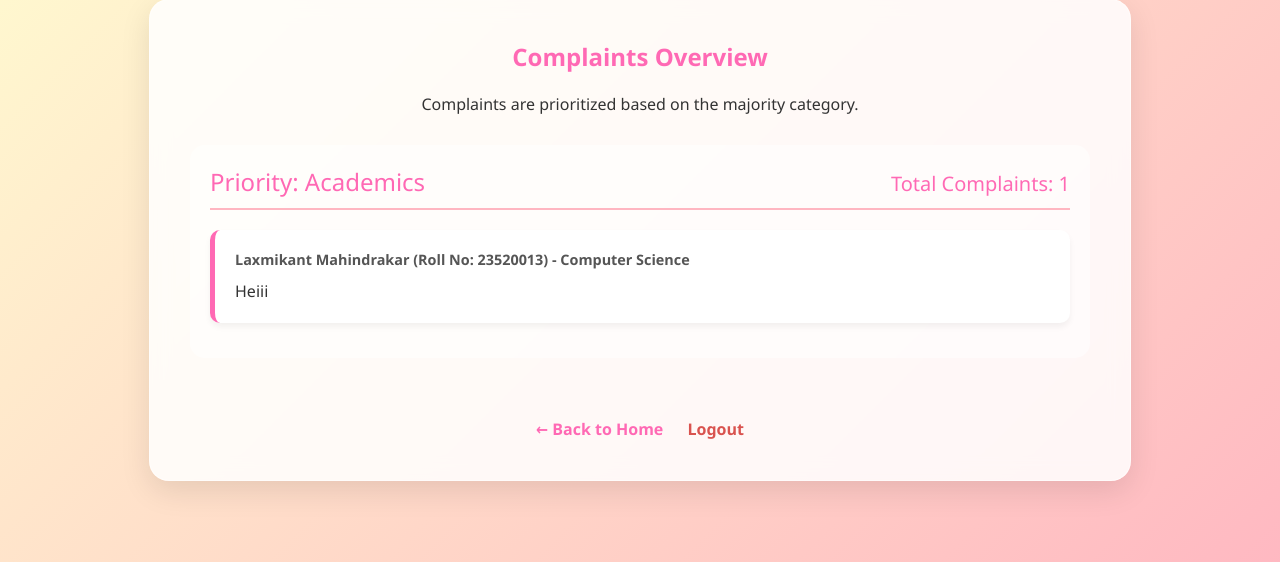
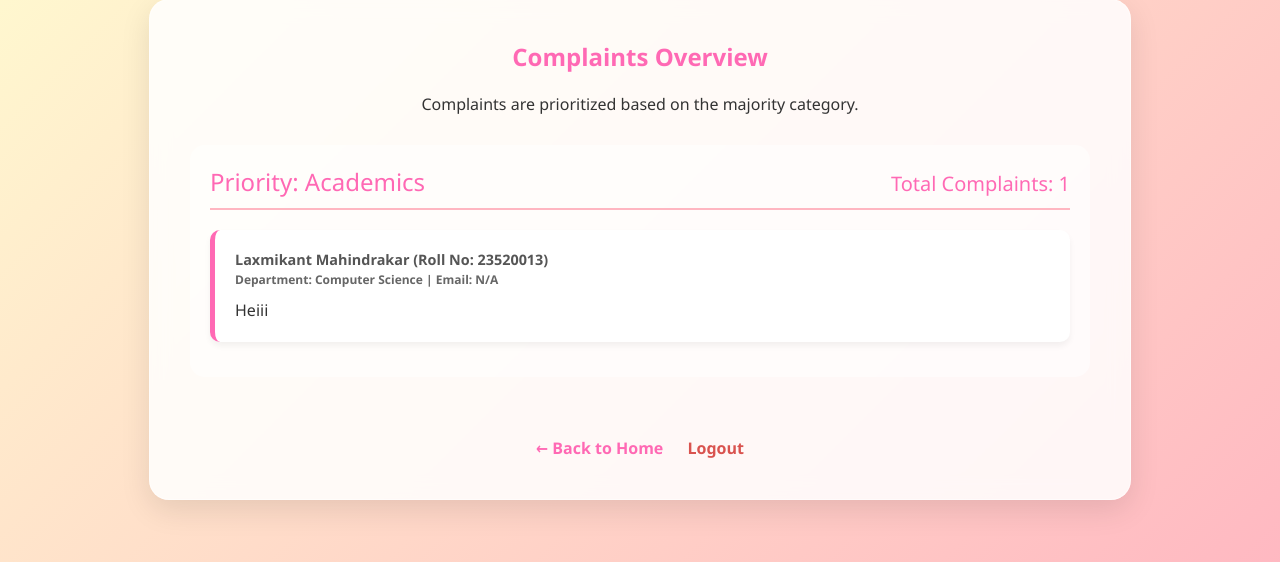
Before and after one commit to Laxmikant143Mahi/Student-Complaint-Portal, a Flask app: page /principal in a window 1280 px wide. Shown: the part 168-730 px from the top of the page. Run offline with Flask 3, Linux system fonts and the light colour scheme; the visitor is signed in with stand-in values (Sample User, id 1); data comes from the database, SQL or seed files in the repository; both versions use the stored data as it was after the commit.

Commit message:
Seed db with Anjali and Vishnavi, add email to dashboard

```diff
--- a/student_complaint_portal/app.py
+++ b/student_complaint_portal/app.py
@@ -15,12 +15,18 @@ def init_db():
         CREATE TABLE IF NOT EXISTS complaints (
             id INTEGER PRIMARY KEY AUTOINCREMENT,
             name TEXT NOT NULL,
+            email TEXT,
             roll_no TEXT NOT NULL,
             department TEXT NOT NULL,
             category TEXT NOT NULL,
             complaint TEXT NOT NULL
         )
     ''')
+    try:
+        c.execute("ALTER TABLE complaints ADD COLUMN email TEXT")
+    except sqlite3.OperationalError:
+        pass
+
     c.execute('''
         CREATE TABLE IF NOT EXISTS students (
             id INTEGER PRIMARY KEY AUTOINCREMENT,
@@ -29,6 +35,22 @@ def init_db():
             password TEXT NOT NULL
         )
     ''')
+
+    # Seed data if table is empty
+    c.execute("SELECT COUNT(*) FROM complaints")
+    if c.fetchone()[0] == 0:
+        seed_complaints = [
+            ('Anjali Dindure', 'anjali@example.com', '101', 'Computer Science', 'Hostel', 'The Wi-Fi in the hostel is very slow and disconnects frequently.'),
+            ('Vishnavi Bura', 'vishnavi@example.com', '102', 'Computer Science', 'Academics', 'Need more reference books for the Machine Learning course in the library.')
+        ]
+        c.executemany('INSERT INTO complaints (name, email, roll_no, department, category, complaint) VALUES (?, ?, ?, ?, ?, ?)', seed_complaints)
+
+        seed_students = [
+            ('Anjali Dindure', 'anjali@example.com', 'password123'),
+            ('Vishnavi Bura', 'vishnavi@example.com', 'password123')
+        ]
+        c.executemany('INSERT OR IGNORE INTO students (name, email, password) VALUES (?, ?, ?)', seed_students)
+
     conn.commit()
     conn.close()
 
@@ -102,10 +124,12 @@ def student():
         category = request.form.get('category')
         complaint = request.form.get('complaint')
 
+        email = session.get('student_email', '')
+
         conn = sqlite3.connect(DB_FILE)
         c = conn.cursor()
-        c.execute('INSERT INTO complaints (name, roll_no, department, category, complaint) VALUES (?, ?, ?, ?, ?)',
-                  (name, roll_no, department, category, complaint))
+        c.execute('INSERT INTO complaints (name, email, roll_no, department, category, complaint) VALUES (?, ?, ?, ?, ?, ?)',
+                  (name, email, roll_no, department, category, complaint))
         conn.commit()
         conn.close()
         return render_template('student.html', success=True)
--- a/student_complaint_portal/templates/principal.html
+++ b/student_complaint_portal/templates/principal.html
@@ -29,9 +29,10 @@
                 {% for comp in grouped_complaints[cat.category] %}
                 <div class="complaint-card">
                     <div class="student-info">
-                        {{ comp.name }} (Roll No: {{ comp.roll_no }}) - {{ comp.department }}
+                        <strong>{{ comp.name }}</strong> (Roll No: {{ comp.roll_no }})<br>
+                        <small style="color: #666;">Department: {{ comp.department }} | Email: {{ comp.email if comp.email else 'N/A' }}</small>
                     </div>
-                    <div class="complaint-text">
+                    <div class="complaint-text" style="margin-top: 10px;">
                         {{ comp.complaint }}
                     </div>
                 </div>
```
Also changed, not shown: student_complaint_portal/complaints.db.
